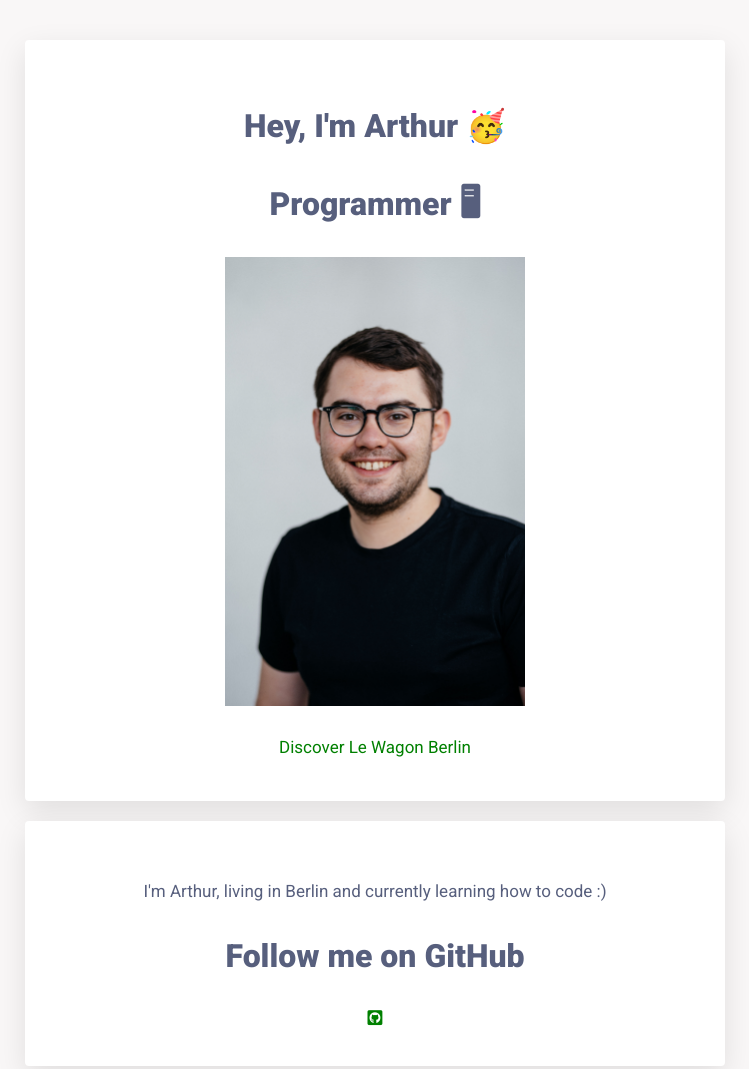
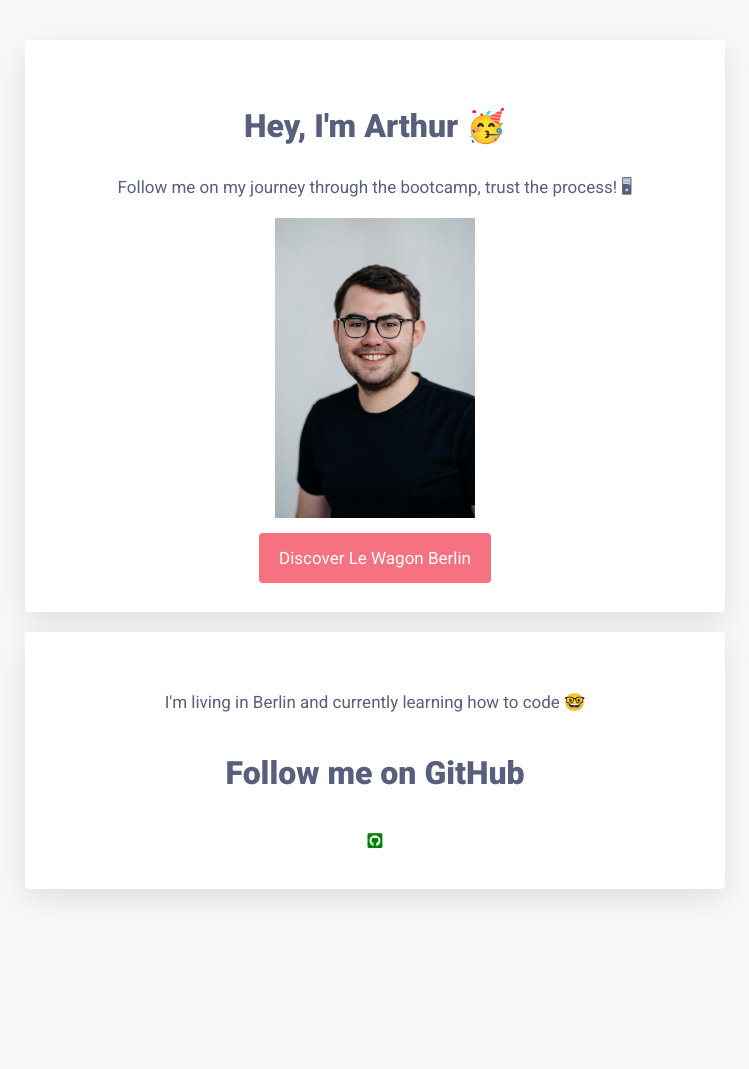
Before and after one commit to awasenmueller/profile, a plain HTML site: page index.html in a window 1280 px wide. Shown: the top 1069 px of the page, without its empty margins (265-1014 px from the left). After the commit the page ends 929 px from the top, so only its background shows below. Drawn offline with Linux system fonts and the light colour scheme.

Commit message:
made my profile prettier

```diff
--- a/index.html
+++ b/index.html
@@ -11,16 +11,16 @@
     <div class="container">
       <div class="card-white">
     <h1>Hey, I'm Arthur 🥳</h1>
-      <h2>Programmer 🖥 </h2>
-        <img src="images/Arthur.jpg" width="300px" alt="Arthur">
+      <p>Follow me on my journey through the bootcamp, trust the process! 🖥 </p>
+        <img src="images/Arthur.jpg" width="200px" alt="Arthur">
         <br></br>
-        <a href="https://www.lewagon.com/de/berlin" target="_blank">
+        <a href="https://www.lewagon.com/de/berlin" class="btn-red" target="_blank">
           Discover Le Wagon Berlin
         </a>
       </div>
       <div class="card-white">
-        <p>I'm Arthur, living in Berlin and currently learning how to code :)</p>
-      <h2>Follow me on GitHub</h2>
+        <p>I'm living in Berlin and currently learning how to code 🤓 </p>
+      <h3>Follow me on GitHub</h3>
         <a href="https://github.com/awasenmueller" target="_blank">
           <i class="fab fa-github-square"></i>
         </a>
--- a/style.css
+++ b/style.css
@@ -21,6 +21,13 @@ a {
 
 a:hover {
   text-decoration: underline;
+}
+
+.btn-red {
+  background-color: #f67280;
+  color: white;
+  padding: 15px 20px;
+  border-radius: 4px;
 }
 
 .container {
```
